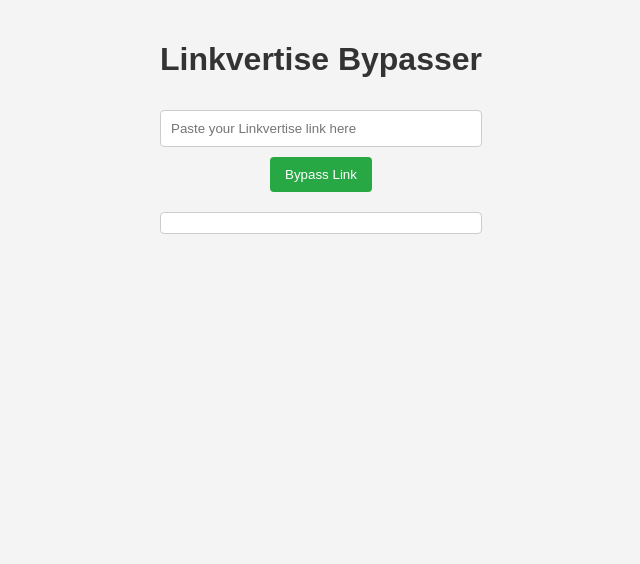
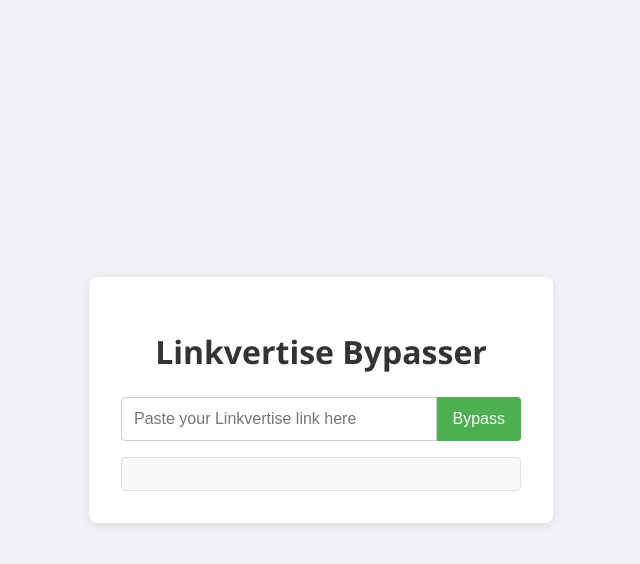
Before and after one commit to silentalex1/spacerex, a plain HTML site: page index.html in a window 1280 px wide. Shown: the whole page, without its empty margins (319-959 px from the left). Drawn offline with Linux system fonts and the light colour scheme.

Commit message:
Update index.html

```diff
--- a/index.html
+++ b/index.html
@@ -6,82 +6,128 @@
     <title>Linkvertise Bypasser</title>
     <style>
         body {
-            font-family: Arial, sans-serif;
-            background-color: #f4f4f4;
+            font-family: 'Segoe UI', Tahoma, Geneva, Verdana, sans-serif;
+            background-color: #f0f2f5;
             margin: 0;
-            padding: 20px;
+            padding: 0;
             display: flex;
-            flex-direction: column;
+            justify-content: center;
             align-items: center;
+            min-height: 100vh;
+        }
+        .container {
+            background-color: #ffffff;
+            border-radius: 8px;
+            box-shadow: 0 2px 10px rgba(0, 0, 0, 0.1);
+            padding: 2rem;
+            width: 100%;
+            max-width: 400px;
         }
         h1 {
             color: #333;
+            text-align: center;
+            margin-bottom: 1.5rem;
+        }
+        .input-group {
+            display: flex;
+            margin-bottom: 1rem;
         }
         input[type="text"] {
-            width: 300px;
-            padding: 10px;
-            margin: 10px 0;
+            flex-grow: 1;
+            padding: 0.75rem;
             border: 1px solid #ccc;
-            border-radius: 4px;
+            border-radius: 4px 0 0 4px;
+            font-size: 1rem;
         }
         button {
-            padding: 10px 15px;
+            padding: 0.75rem 1rem;
             border: none;
-            border-radius: 4px;
-            background-color: #28a745;
+            border-radius: 0 4px 4px 0;
+            background-color: #4CAF50;
             color: white;
             cursor: pointer;
+            font-size: 1rem;
+            transition: background-color 0.3s;
         }
         button:hover {
-            background-color: #218838;
+            background-color: #45a049;
         }
         .output {
-            margin-top: 20px;
-            padding: 10px;
-            background-color: #fff;
-            border: 1px solid #ccc;
+            margin-top: 1rem;
+            padding: 1rem;
+            background-color: #f9f9f9;
+            border: 1px solid #e0e0e0;
             border-radius: 4px;
-            width: 300px;
             word-wrap: break-word;
         }
         .error {
-            color: red;
+            color: #d32f2f;
+            font-weight: bold;
+        }
+        .loading {
+            text-align: center;
+            color: #666;
         }
     </style>
 </head>
 <body>
-
-    <h1>Linkvertise Bypasser</h1>
-    <input type="text" id="link" placeholder="Paste your Linkvertise link here">
-    <button id="bypassBtn">Bypass Link</button>
-
-    <div class="output" id="result"></div>
+    <div class="container">
+        <h1>Linkvertise Bypasser</h1>
+        <div class="input-group">
+            <input type="text" id="link" placeholder="Paste your Linkvertise link here">
+            <button id="bypassBtn">Bypass</button>
+        </div>
+        <div class="output" id="result"></div>
+    </div>
 
     <script>
-        document.getElementById('bypassBtn').addEventListener('click', async function() {
-            const link = document.getElementById('link').value;
-            const resultDiv = document.getElementById('result');
+        const linkInput = document.getElementById('link');
+        const bypassBtn = document.getElementById('bypassBtn');
+        const resultDiv = document.getElementById('result');
+
+        bypassBtn.addEventListener('click', bypassLink);
+        linkInput.addEventListener('keypress', function(e) {
+            if (e.key === 'Enter') {
+                bypassLink();
+            }
+        });
+
+        async function bypassLink() {
+            const link = linkInput.value.trim();
             resultDiv.innerHTML = ''; // Clear previous result
 
             if (!link) {
-                resultDiv.innerHTML = '<div class="error">Please enter a Linkvertise link.</div>';
+                showError('Please enter a Linkvertise link.');
                 return;
             }
+
+            showLoading();
 
             try {
                 const response = await fetch(`https://api.bypass.vip/bypass?url=${encodeURIComponent(link)}`);
                 const data = await response.json();
 
                 if (data && data.link) {
-                    resultDiv.innerHTML = `Bypassed link: <a href="${data.link}" target="_blank">${data.link}</a>`;
+                    showResult(data.link);
                 } else {
                     throw new Error('Failed to retrieve the bypassed link.');
                 }
             } catch (error) {
-                resultDiv.innerHTML = `<div class="error">An error occurred: ${error.message}</div>`;
+                showError(`An error occurred: ${error.message}`);
             }
-        });
+        }
+
+        function showError(message) {
+            resultDiv.innerHTML = `<div class="error">${message}</div>`;
+        }
+
+        function showLoading() {
+            resultDiv.innerHTML = '<div class="loading">Bypassing link...</div>';
+        }
+
+        function showResult(bypassedLink) {
+            resultDiv.innerHTML = `Bypassed link: <a href="${bypassedLink}" target="_blank">${bypassedLink}</a>`;
+        }
     </script>
-
 </body>
 </html>
```
